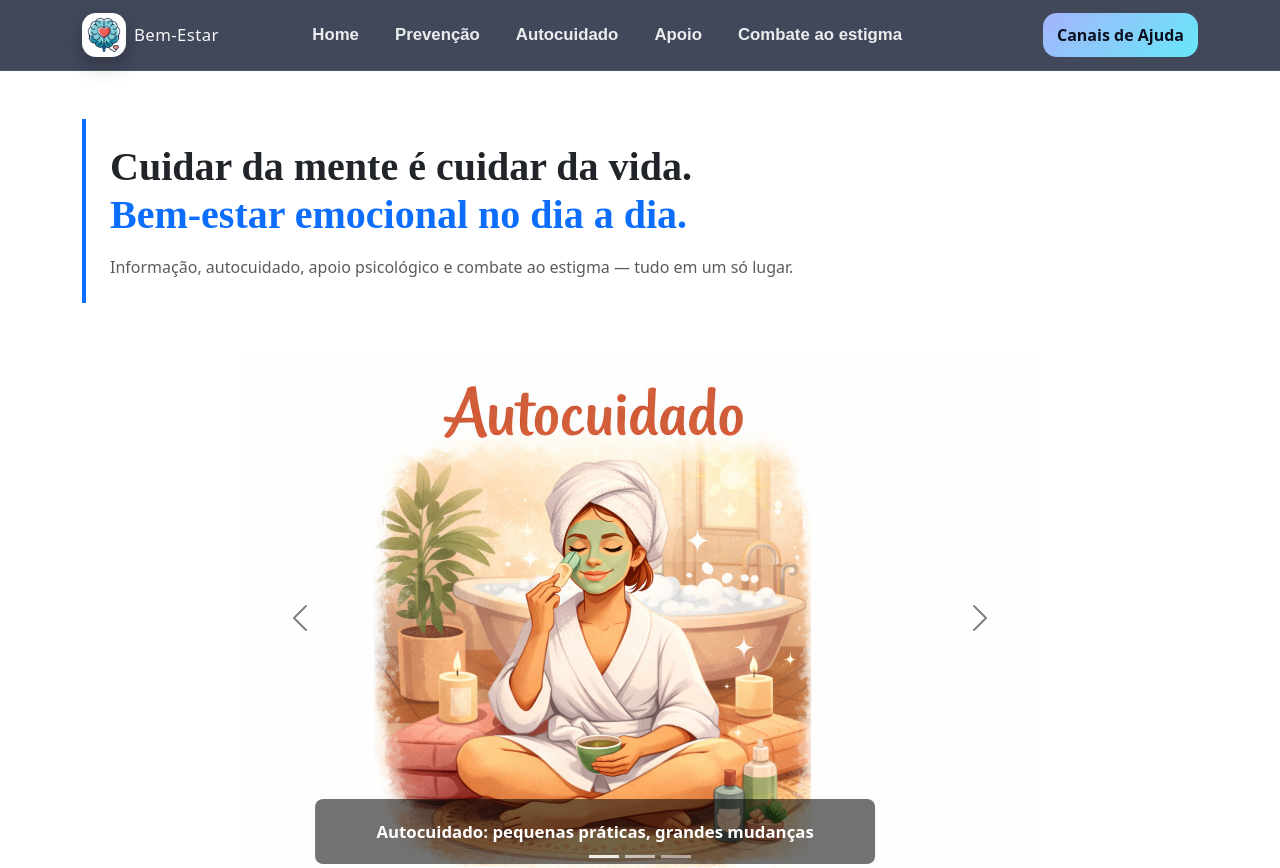
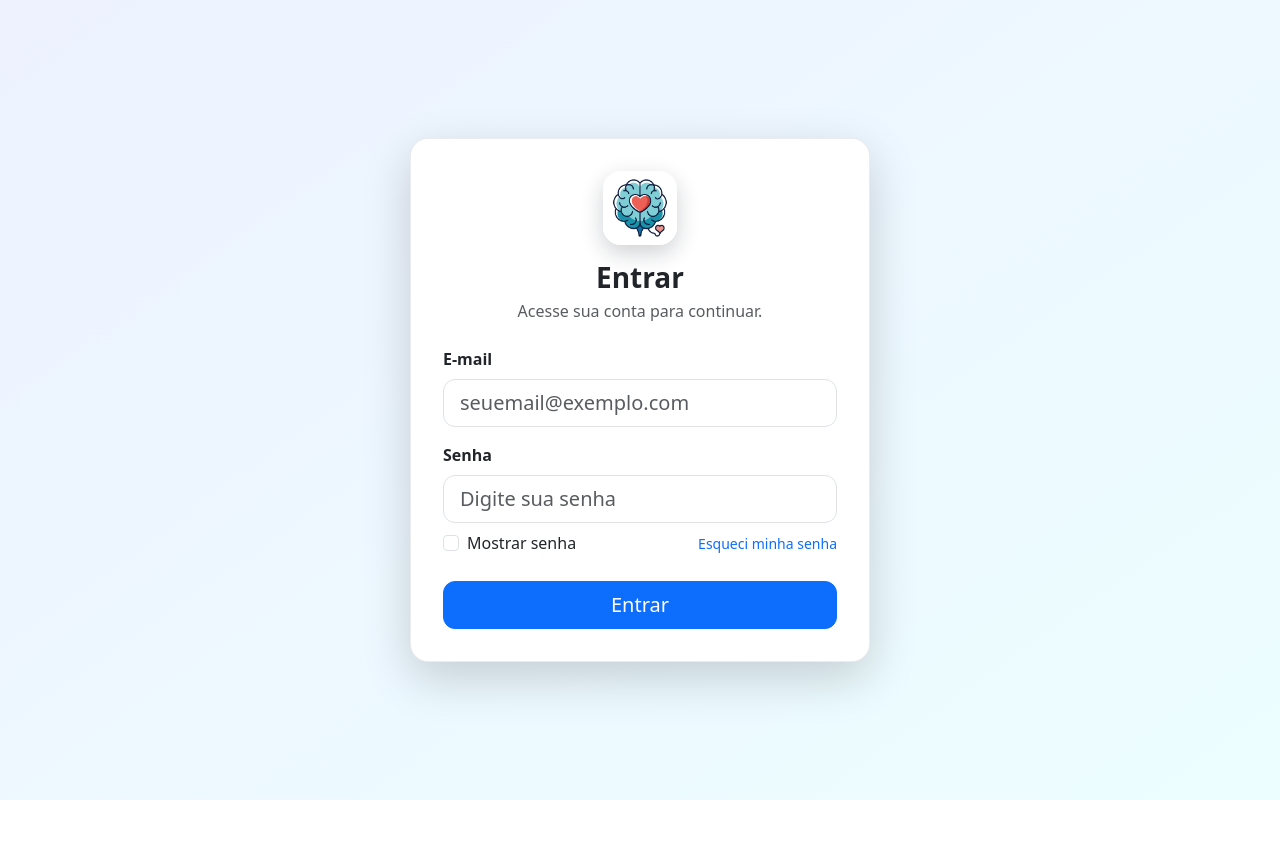
Before and after one commit to carlosvechi/esocial, a Vue app: page / in a window 1280 px wide. Shown: the top 868 px of the page. After the commit the page ends 800 px from the top, so only its background shows below. Built offline with nearby package versions, Linux system fonts and the light colour scheme.

Commit message:
feat: create front-end login screen with js validation

```diff
--- a/src/App.vue
+++ b/src/App.vue
@@ -1,34 +1,7 @@
 <template>
-  <TheNavBar />
-  <TheElder />
-  <TheFooter />
+  <LoginView />
 </template>
 
-
-<script>
-import TheFooter from './components/TheFooter.vue';
-import TheNavBar from './components/TheNavBar.vue';
-import TheElder from './views/TheTemplate.vue';
-
-
-export default {
-  name: 'App',
-  components: {
-   TheElder,
-   TheNavBar,
-   TheFooter
-  }
-}
+<script setup>
+import LoginView from './views/LoginView.vue'
 </script>
-
-<style>
-body {
-  background-color: #ffffff !important;
-}
-html {
-  scroll-behavior: smooth;
-  scroll-padding-top: 90px; /* altura da navbar */
-}
-
-
-</style>
--- /dev/null
+++ b/src/views/LoginView.vue
@@ -0,0 +1,150 @@
+<template>
+  <main class="login-page d-flex align-items-center justify-content-center px-3 py-5">
+    <section class="login-card shadow-lg">
+      <div class="text-center mb-4">
+        <img src="../assets/img.jpg" alt="Logo Bem-Estar" class="logo mb-3" />
+        <h1 class="h3 fw-bold mb-1">Entrar</h1>
+        <p class="text-muted mb-0">Acesse sua conta para continuar.</p>
+      </div>
+
+      <form @submit.prevent="handleSubmit" novalidate>
+        <div class="mb-3">
+          <label for="email" class="form-label fw-semibold">E-mail</label>
+          <input
+            id="email"
+            v-model.trim="form.email"
+            type="email"
+            class="form-control form-control-lg"
+            placeholder="seuemail@exemplo.com"
+            :class="{ 'is-invalid': errors.email }"
+          />
+          <p v-if="errors.email" class="invalid-feedback d-block mb-0">{{ errors.email }}</p>
+        </div>
+
+        <div class="mb-2">
+          <label for="password" class="form-label fw-semibold">Senha</label>
+          <input
+            id="password"
+            v-model="form.password"
+            :type="showPassword ? 'text' : 'password'"
+            class="form-control form-control-lg"
+            placeholder="Digite sua senha"
+            :class="{ 'is-invalid': errors.password }"
+          />
+          <p v-if="errors.password" class="invalid-feedback d-block mb-0">{{ errors.password }}</p>
+        </div>
+
+        <div class="d-flex justify-content-between align-items-center mb-4 mt-2">
+          <div class="form-check">
+            <input id="showPassword" v-model="showPassword" class="form-check-input" type="checkbox" />
+            <label class="form-check-label" for="showPassword">Mostrar senha</label>
+          </div>
+          <a href="#" class="small text-decoration-none">Esqueci minha senha</a>
+        </div>
+
+        <button type="submit" class="btn btn-primary btn-lg w-100">Entrar</button>
+      </form>
+
+      <div
+        v-if="status.message"
+        class="alert mt-4 mb-0"
+        :class="status.type === 'success' ? 'alert-success' : 'alert-danger'"
+      >
+        {{ status.message }}
+      </div>
+    </section>
+  </main>
+</template>
+
+<script setup>
+import { reactive, ref } from 'vue'
+
+const form = reactive({
+  email: '',
+  password: ''
+})
+
+const errors = reactive({
+  email: '',
+  password: ''
+})
+
+const status = reactive({
+  type: '',
+  message: ''
+})
+
+const showPassword = ref(false)
+
+const emailRegex = /^[^\s@]+@[^\s@]+\.[^\s@]+$/
+
+const clearFeedback = () => {
+  errors.email = ''
+  errors.password = ''
+  status.type = ''
+  status.message = ''
+}
+
+const validateForm = () => {
+  let isValid = true
+
+  if (!form.email) {
+    errors.email = 'Informe seu e-mail.'
+    isValid = false
+  } else if (!emailRegex.test(form.email)) {
+    errors.email = 'Digite um e-mail válido.'
+    isValid = false
+  }
+
+  if (!form.password) {
+    errors.password = 'Informe sua senha.'
+    isValid = false
+  } else if (form.password.length < 6) {
+    errors.password = 'A senha deve ter pelo menos 6 caracteres.'
+    isValid = false
+  }
+
+  return isValid
+}
+
+const handleSubmit = () => {
+  clearFeedback()
+
+  if (!validateForm()) {
+    status.type = 'error'
+    status.message = 'Corrija os campos obrigatórios.'
+    return
+  }
+
+  status.type = 'success'
+  status.message = 'Login validado no front-end com sucesso!'
+}
+</script>
+
+<style scoped>
+.login-page {
+  min-height: 100vh;
+  background: linear-gradient(145deg, #eef2ff 0%, #ecfeff 100%);
+}
+
+.login-card {
+  width: min(100%, 460px);
+  background-color: #ffffff;
+  border-radius: 18px;
+  padding: 2rem;
+  border: 1px solid rgba(15, 23, 42, 0.08);
+}
+
+.logo {
+  width: 74px;
+  height: 74px;
+  border-radius: 18px;
+  object-fit: cover;
+  box-shadow: 0 8px 22px rgba(15, 23, 42, 0.2);
+}
+
+.form-control,
+.btn {
+  border-radius: 12px;
+}
+</style>
```
